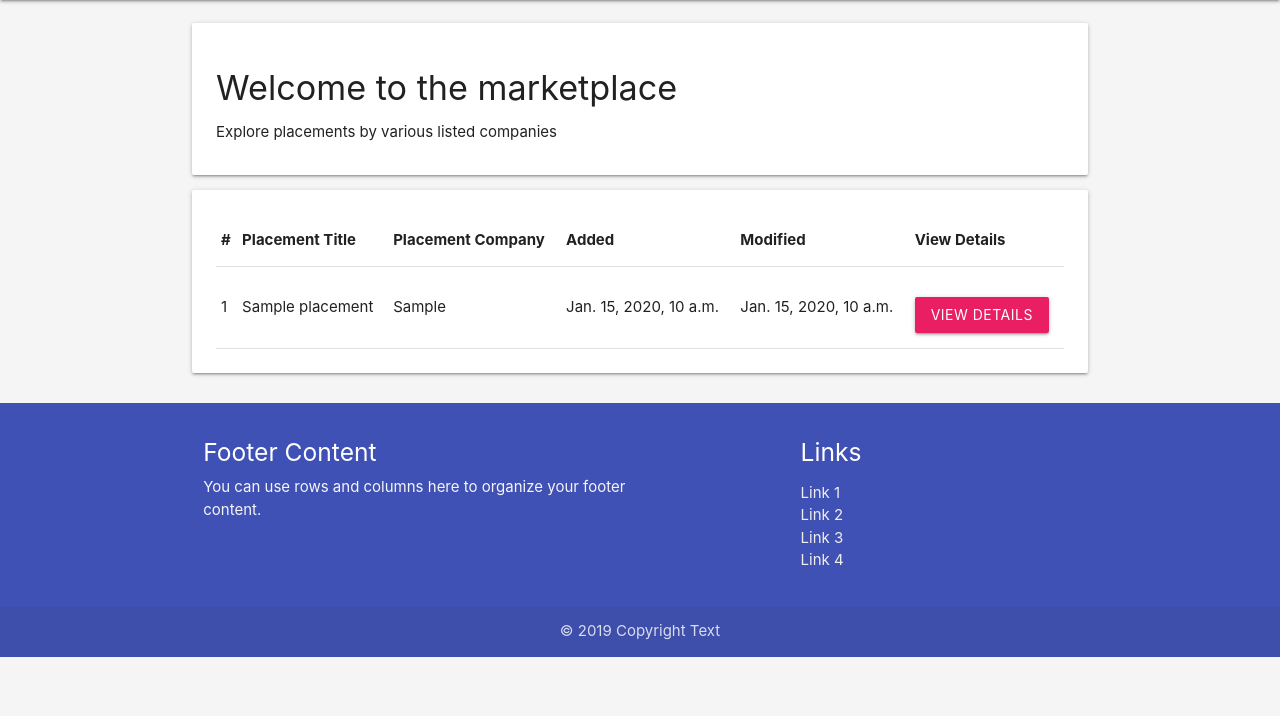
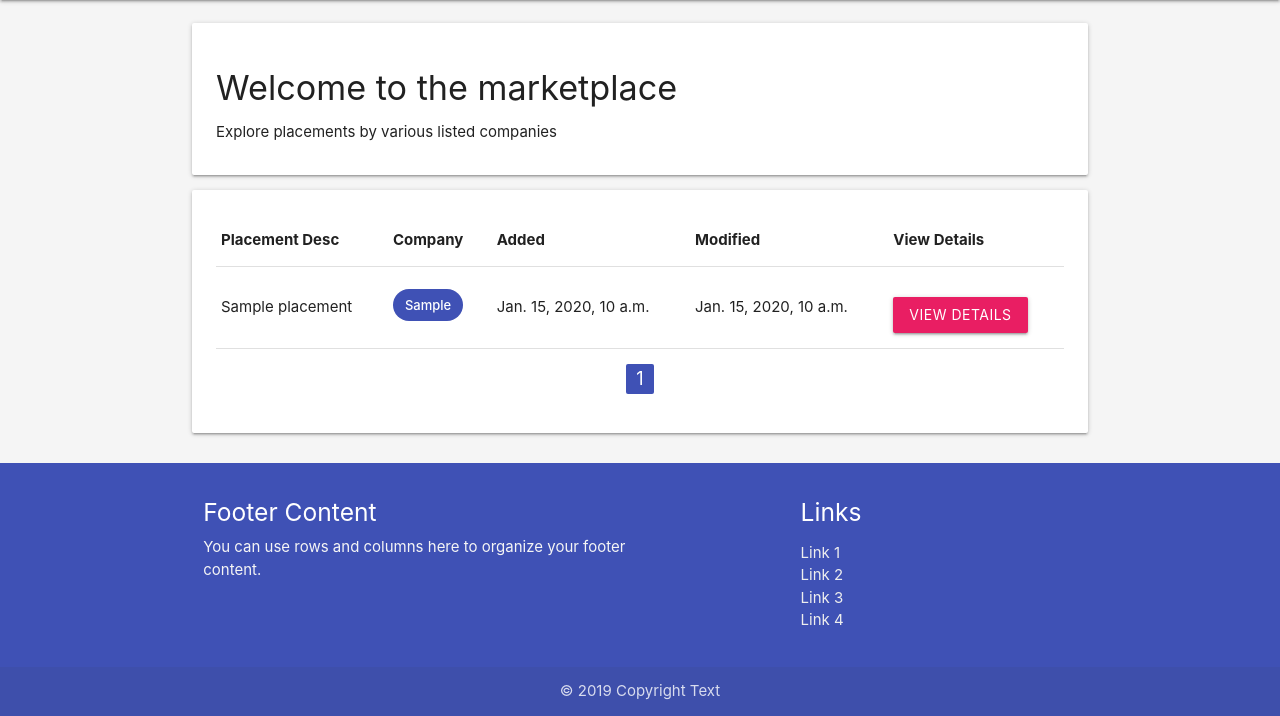
Before and after one commit to danielc92/django-bidding-app, a Django app: template templates/placements.html in a window 1280 px wide. Shown: the part 64-780 px from the top of the page. Run offline with Django 3.2, Linux system fonts and the light colour scheme; the template is opened without the code that fills it: most values are stand-ins (such as "Sample title", 1, 10 or a date in 2020).

Commit message:
Added pagination to the placement listing

```diff
--- a/templates/base.html
+++ b/templates/base.html
@@ -4,14 +4,10 @@
     <meta charset="UTF-8">
     <meta name="viewport" content="width=device-width, initial-scale=1.0">
     <meta http-equiv="X-UA-Compatible" content="ie=edge">
-
+  <link href="https://fonts.googleapis.com/icon?family=Material+Icons" rel="stylesheet">
     <!-- MATERIALIZE -->
     <link rel="stylesheet" href="https://cdnjs.cloudflare.com/ajax/libs/materialize/1.0.0/css/materialize.min.css">
     <script src="https://cdnjs.cloudflare.com/ajax/libs/materialize/1.0.0/js/materialize.min.js"></script>
-    <!-- <script
-  src="https://code.jquery.com/jquery-3.4.1.min.js"
-  integrity="sha256-CSXorXvZcTkaix6Yvo6HppcZGetbYMGWSFlBw8HfCJo="
-  crossorigin="anonymous"></script> -->
     <title>Bidding System</title>
 
     <style>
@@ -20,14 +16,9 @@
         margin-bottom: 0.5rem!important;
       }
     </style>
-
 </head>
 <body class="grey lighten-4">
     {% block content %}
     {% endblock content %}
-
-
-
-</script>
 </body>
 </html>
--- a/templates/nav.html
+++ b/templates/nav.html
@@ -18,7 +18,7 @@
         </div>
       </nav>
 
-      <!-- <ul class="sidenav" id="mobile-demo">
+      <ul class="sidenav" id="mobile-demo">
         <li><a href="{% url 'app:placements' %}">Marketplace</a></li>
                 <li><a href="#">Bid Summary</a></li>
                 {% if user.is_authenticated %}
@@ -29,4 +29,4 @@
                     <li><a class="btn-small waves-effect waves-light pink" href="{% url 'app:login' %}">Login</a></li>
                 {% endif %}
 
-      </ul> -->
+      </ul>
--- a/templates/placements.html
+++ b/templates/placements.html
@@ -24,9 +24,9 @@
                         <table class="table">
                                 <thead>
                                     <tr>
-                                        <th>#</th>
-                                        <th>Placement Title</th>
-                                        <th>Placement Company</th>
+
+                                        <th>Placement Desc</th>
+                                        <th>Company</th>
                                         <th>Added</th>
                                         <th>Modified</th>
                                         <th>View Details</th>
@@ -36,9 +36,9 @@
                                 <tbody>
                                         {%for p in placements %}
                                         <tr>
-                                            <td>{{ p.id }}</td>
+
                                             <td>{{ p.placement_title }}</td>
-                                            <td>{{ p.placement_company }}</td>
+                                            <td><span class="chip indigo white-text">{{ p.placement_company }}</span></td>
                                             <td>{{ p.placement_created }}</td>
                                             <td>{{ p.placement_modified }}</td>
                                             <td><a href="{% url 'app:placement-detail' p.placement_slug %}" style="margin-top: 1rem;" class="btn pink waves-effect waves-light">View Details</a></td>
@@ -46,6 +46,19 @@
                                         {% endfor %}
                                 </tbody>
                             </table>
+
+                            <ul class="pagination center">
+                                {% if placements.has_previous %}
+                                <li class="waves-effect"><a href="?page={{placements.previous_page_number}}">{{ placements.previous_page_number}}</a></li>
+                                {% endif %}
+
+                                <li class="active indigo"><a href="#!">{{placements.number}}</a></li>
+
+                                {% if placements.has_next %}
+                                <li class="waves-effect"><a href="?page={{placements.next_page_number}}">{{ placements.next_page_number}}</a></li>
+                                {% endif %}
+                            </ul>
+
                 </div>
             </div>
 
```
Also changed, not shown: app/views.py (+12 -6 lines), db.sqlite3.
